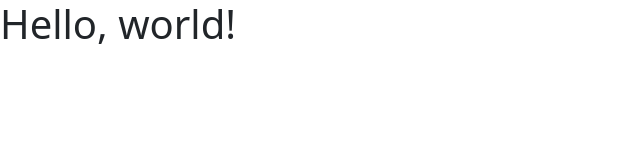
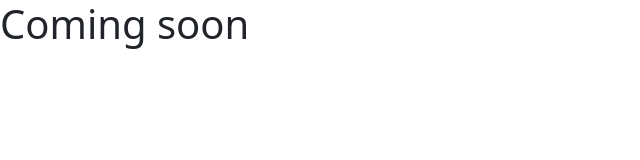
Before and after one commit to amalkhd/paradise, a plain HTML site: page index.html in a window 1280 px wide. Shown: the whole page, without its empty margins (0-640 px from the left). Drawn offline with nearby package versions, Linux system fonts and the light colour scheme.

Commit message:
coming soon

```diff
--- a/index.html
+++ b/index.html
@@ -11,7 +11,7 @@
     <title>Paradise EXIM</title>
   </head>
   <body>
-    <h1>Hello, world!</h1>
+    <h1>Coming soon</h1>
 
     <!-- Optional JavaScript; choose one of the two! -->
 
```
